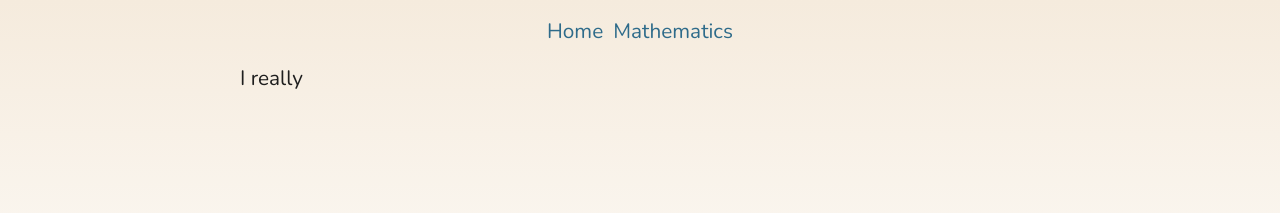
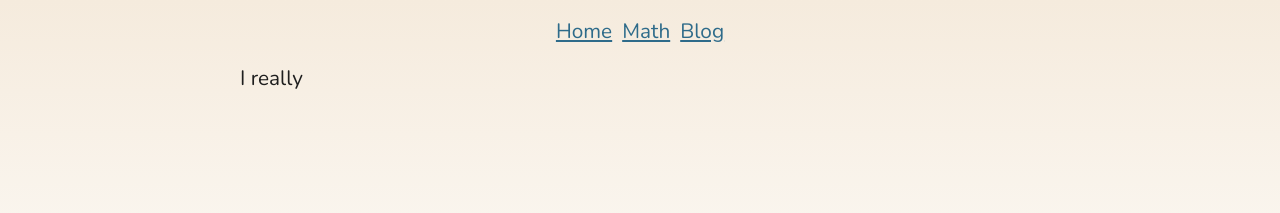
Before and after one commit to adhirajagarwal/adhirajagarwal.github.io, a Jekyll site: the page built from mathematics/_posts/2026-11-23-fermat-s-theorem.markdown, in a window 1280 px wide. Shown: the top 213 px of the page. Built offline with Jekyll 4.4.1, drawn with Linux system fonts in a browser that asks for light colours; some web fonts are replaced; a script that is not in the unit is left out.

Commit message:
switched the website pages from md to html

```diff
--- a/_layouts/main.html
+++ b/_layouts/main.html
@@ -23,7 +23,8 @@
         <nav class="pri-nav">
             <ul class="pri-nav-list">
                 <li ><a href="/">Home</a></li>
-                <li ><a href="/mathematics/">Mathematics</a></li>
+                <li ><a href="/mathematics/">Math</a></li>
+                <li ><a href="/blog/">Blog</a></li>
             </ul>
         </nav>
   <main>
--- a/_layouts/post.html
+++ b/_layouts/post.html
@@ -4,7 +4,7 @@
     <meta charset="UTF-8">
     <meta name="viewport" content="width=device-width, initial-scale=1.0">
    <title>{{ page.title }}</title>
-    <link rel="stylesheet" href="/css/post.css">
+    <link rel="stylesheet" href="/css/base.css">
   <script>
   window.MathJax = {
     output: {
@@ -23,7 +23,8 @@
         <nav class="pri-nav">
             <ul class="pri-nav-list">
                 <li ><a href="/">Home</a></li>
-                <li ><a href="/mathematics/">Mathematics</a></li>
+                <li ><a href="/mathematics/">Math</a></li>
+                <li ><a href="/blog/">Blog</a></li>
             </ul>
         </nav>
   <main>
--- a/css/base.css
+++ b/css/base.css
@@ -100,7 +100,6 @@ body{
     padding: 1rem
 }
 
-
 main{
     max-width: 800px;
     margin-inline: auto;
@@ -108,15 +107,56 @@ main{
 
 }
 
+
+/*Common Styles*/
 h1, h2, h3, h4, h5, h6{
   font-family: 'Mate', sans-serif;
+}
+
+a{
+    color: var(--col-tertiary);
+    text-decoration: underline;
+
+}
+
+i, b, em{
+    color: var(--col-complementary);
+}
+
+
+
+button{
+    padding: 10px ;
+    border: none;
+    background-color: var(--col-complementary);
+    color: var(--col-grad-1);
+}
+
+button a{
+    color: var(--col-grad-1);
+    text-decoration: none;
 }
 
 /*h1, h2, h3{
     color:var(--col-complementary);
 }*/
 
-.primary-header{
+/*Navbar*/
+.pri-nav ul{
+    font-size: 1.3em;
+    list-style: none;
+    padding:0;
+    display: flex;
+    flex-direction: row;
+    gap: 10px;
+    margin-inline: auto;
+    width: fit-content;
+    padding-bottom: 1rem;
+}
+
+
+/*Main Page*/
+.main_header{
 margin-block: auto;
 user-select: none;
 min-height: calc(100vh - 64px - 2rem);
@@ -130,25 +170,6 @@ align-items: center;
 
 
 
-body a{
-    color: var(--col-tertiary);
-    text-decoration: none;
-}
-
-/* navbar */
-
-.pri-nav ul{
-    font-size: 1.3em;
-    list-style: none;
-    padding:0;
-    display: flex;
-    flex-direction: row;
-    gap: 10px;
-    margin-inline: auto;
-    width: fit-content;
-    padding-bottom: 1rem;
-}
-
 section.posts{
     padding-block: 2rem;
 }
--- a/css/post.css
+++ /dev/null
@@ -1,132 +0,0 @@
-@import url('https://fonts.googleapis.com/css2?family=Mate:ital@0;1&family=Nunito:ital,wght@0,200..1000;1,200..1000&display=swap');
-
-
-
-/* 1. Use a more-intuitive box-sizing model */
-*, *::before, *::after {
-  box-sizing: border-box;
-}
-
-/* 2. Remove default margin */
-*:not(dialog) {
-  margin: 0;
-}
-
-/* 3. Enable keyword animations */
-@media (prefers-reduced-motion: no-preference) {
-  html {
-    interpolate-size: allow-keywords;
-  }
-}
-
-body {
-  /* 4. Increase line-height */
-  line-height: 1.5;
-  /* 5. Improve text rendering */
-  -webkit-font-smoothing: antialiased;
-}
-
-
-/* 6. Improve media defaults */
-img, picture, video, canvas, svg {
-  display: block;
-  max-width: 100%;
-}
-
-/* 7. Inherit fonts for form controls */
-input, button, textarea, select {
-  font: inherit;
-}
-
-/* 8. Avoid text overflows */
-p, h1, h2, h3, h4, h5, h6 {
-  overflow-wrap: break-word;
-}
-
-/* 9. Improve line wrapping */
-p {
-  text-wrap: pretty;
-}
-h1, h2, h3, h4, h5, h6 {
-  text-wrap: balance;
-}
-
-/*
-  10. Create a root stacking context
-*/
-#root, #__next {
-  isolation: isolate;
-}
-
-
-/* MAIN CONTENT STARTS HERE ALERT */
-
-
-:root{
- --col-grad-1: #F5EBDD;
- --col-bg: #FFFFFF;
- --col-grad-2: #E4EEF0;
- --col-complementary: #B95746;
---col-tertiary: #2E6B8A;
---color-text: #1e1e1e;
-
-}
-
-
-/* Main layout */
-
-
-
-/* Navigation Wrapper */
-
-body{
-  background: var(--col-bg);
-  color: var(--color-text);
-
-  background: linear-gradient(180deg,var(--col-grad-1) 0%, var(--col-bg) 50%, var(--col-grad-2) 100%);
-  height: 100vh;
-  width: 100vw;
-  margin:0;
-  padding:zero;
-  overflow: hidden;
-  font-family: 'Nunito', sans-serif;
-
-}
-
-.main-wrapper{
-    width: 100vw;
-    height: 100vh;
-    overflow-y: scroll;
-    padding: 1rem
-}
-
-
-main{
-    max-width: 800px;
-    margin-inline: auto;
-  font-size: 1.3em;
-
-}
-
-h1, h2, h3, h4, h5, h6{
-  font-family: 'Mate', sans-serif;
-}
-
-body a{
-    color: var(--col-tertiary);
-    text-decoration: none;
-}
-
-/* navbar */
-
-.pri-nav ul{
-    font-size: 1.3em;
-    list-style: none;
-    padding:0;
-    display: flex;
-    flex-direction: row;
-    gap: 10px;
-    margin-inline: auto;
-    width: fit-content;
-    padding-bottom: 1rem;
-}
--- a/programming/index.markdown
+++ /dev/null
@@ -1,6 +0,0 @@
----
-layout: main
----
-
-
-Programming. WIP
```
Also changed, not shown: blog/index.html (added, +19 -0 lines), index.html (added, +21 -0 lines), index.markdown (deleted, +0 -20 lines), mathematics/index.html (added, +16 -0 lines), mathematics/index.markdown (deleted, +0 -24 lines), 6 other files.
